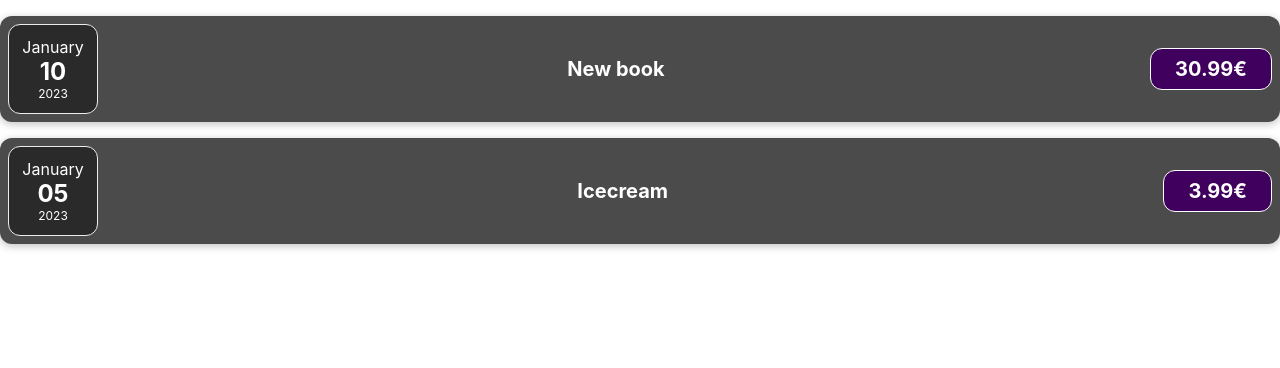
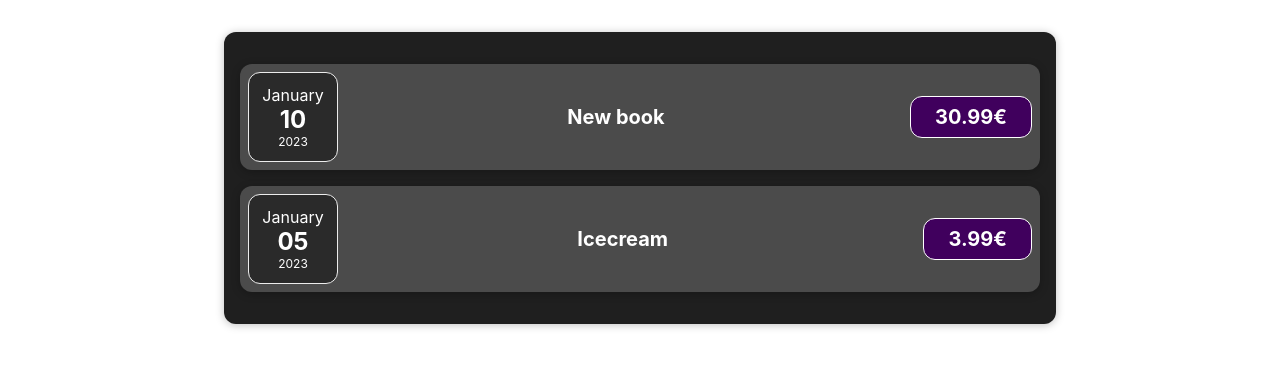
Before and after one commit to OtokarSefer/expenses3, a React (Create React App) app: page / in a window 1280 px wide. Shown: the top 368 px of the page. Built offline with nearby package versions, Linux system fonts and the light colour scheme.

Commit message:
Ülesanne 2. Kasutasin expenses.css

```diff
--- a/src/App.js
+++ b/src/App.js
@@ -1,6 +1,6 @@
 import logo from './logo.svg';
 import './App.css';
-
+import './components/Expenses.css'
 import ExpenseItem from "./components/ExpenseItem";
 
 function App() {
@@ -19,8 +19,10 @@ function App() {
 
   return (
     <div className="App">
-      <ExpenseItem expenseData={expenses[0]}></ExpenseItem>
-      <ExpenseItem expenseData={expenses[1]}></ExpenseItem>
+      <div className='expenses'>
+        <ExpenseItem expenseData={expenses[0]}></ExpenseItem>
+        <ExpenseItem expenseData={expenses[1]}></ExpenseItem>
+      </div>
     </div>
   );
 }
```
Also changed, not shown: src/components/ExpenseItem.js (indentation only).
